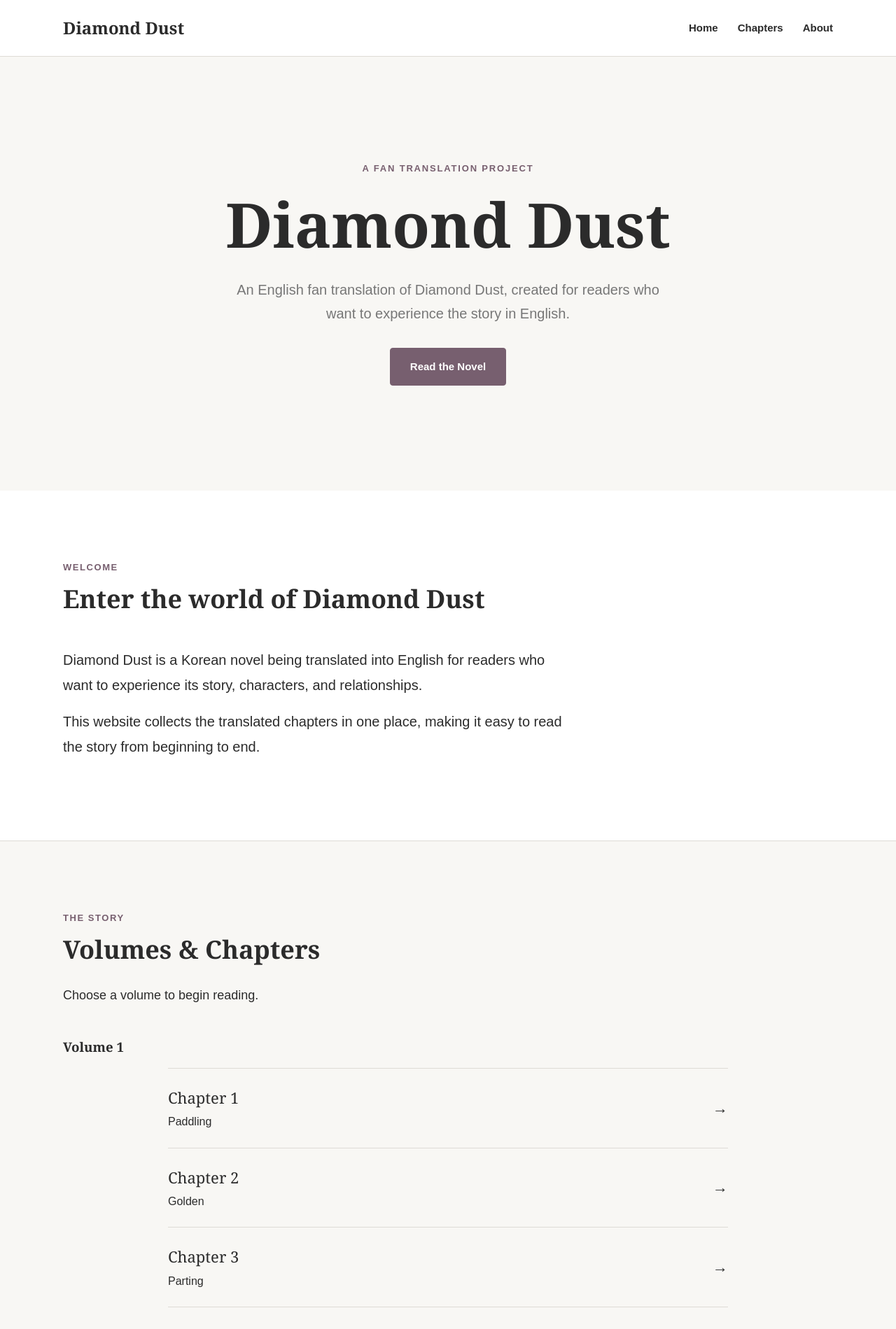
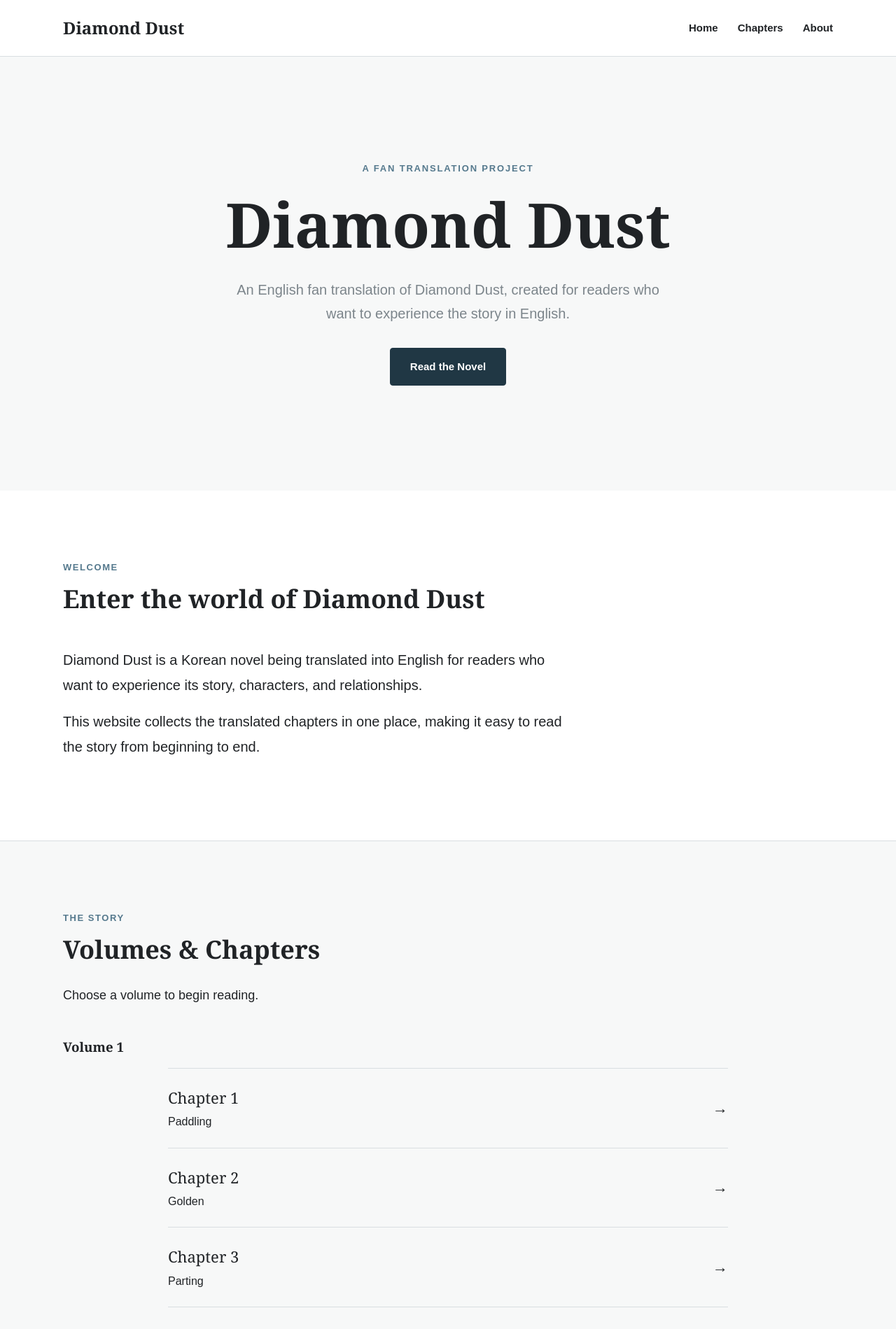
Before and after one commit to honeebuni/diamond-dust, a Jekyll site: the page built from index.html, in a window 1280 px wide. Shown: the top 1899 px of the page at 70% size. Built offline with Jekyll 4.4.1, drawn with Linux system fonts in a browser that asks for light colours.

Commit message:
Refactor color variables and button styles in CSS
Updated CSS variables for colors and styles across various components.

```diff
--- a/assets/css/style.css
+++ b/assets/css/style.css
@@ -1,13 +1,31 @@
 :root {
-    --background: #f8f7f4;
+    /* Core surfaces */
+    --background: #f7f8f8;
     --surface: #ffffff;
-    --text: #2b2b2b;
-    --secondary-text: #555555;
-    --muted-text: #777777;
-    --accent: #775f6f;
-    --border: #dedbd6;
-    --border-strong: #aaa49c;
 
+    /* Text */
+    --text: #202326;
+    --secondary-text: #606970;
+    --muted-text: #7c858b;
+
+    /* Brand / interaction */
+    --accent: #55798d;
+    --accent-hover: #405f70;
+    --accent-strong: #203744;
+
+    /* Borders */
+    --border: #d9dee1;
+    --border-strong: #b9c1c6;
+
+    /* Special surfaces */
+    --sticky-background: #f7f4ec;
+    --sticky-border: #c9c2b2;
+    --sticky-text: #34322d;
+
+    /* Progress */
+    --progress-track: #e3e7e9;
+
+    /* Fonts */
     --font-heading: Georgia, serif;
     --font-body: Arial, sans-serif;
     --font-reading: Georgia, serif;
@@ -384,10 +402,10 @@ a:hover {
 
     padding: 14px 28px;
 
-    background-color: var(--accent);
+    background-color: var(--accent-strong);
     color: #ffffff;
 
-    border: 1px solid var(--accent);
+    border: 1px solid var(--accent-strong);
     border-radius: 4px;
 
     font-size: 15px;
@@ -401,7 +419,7 @@ a:hover {
 
 .button:hover {
     background-color: transparent;
-    color: var(--accent);
+    color: var(--accent-hover);
 
     text-decoration: none;
 }
@@ -624,7 +642,9 @@ a:hover {
 
     padding: 1.4em 1.6em;
 
-    border: 1px dashed var(--border-strong);
+    background: var(--sticky-background);
+    color: var(--sticky-text);
+    border: 1px dashed var(--sticky-border);
     border-radius: 4px;
 
     font-size: 0.95em;
@@ -725,7 +745,7 @@ a:hover {
     width: 100%;
     height: 4px;
 
-    background: transparent;
+    background: var(--progress-track);
 
     z-index: 1000;
 }
@@ -996,12 +1016,3 @@ a:hover {
 .chapter-content .volume-end > p:not(.glossary-entry) + .glossary-entry {
     margin-top: 2em;
 }
-
-    color: #555555;
-
-    font-family: var(--font-reading);
-    font-size: 0.9em;
-    line-height: 1.6;
-
-    text-align: center;
-}
```
